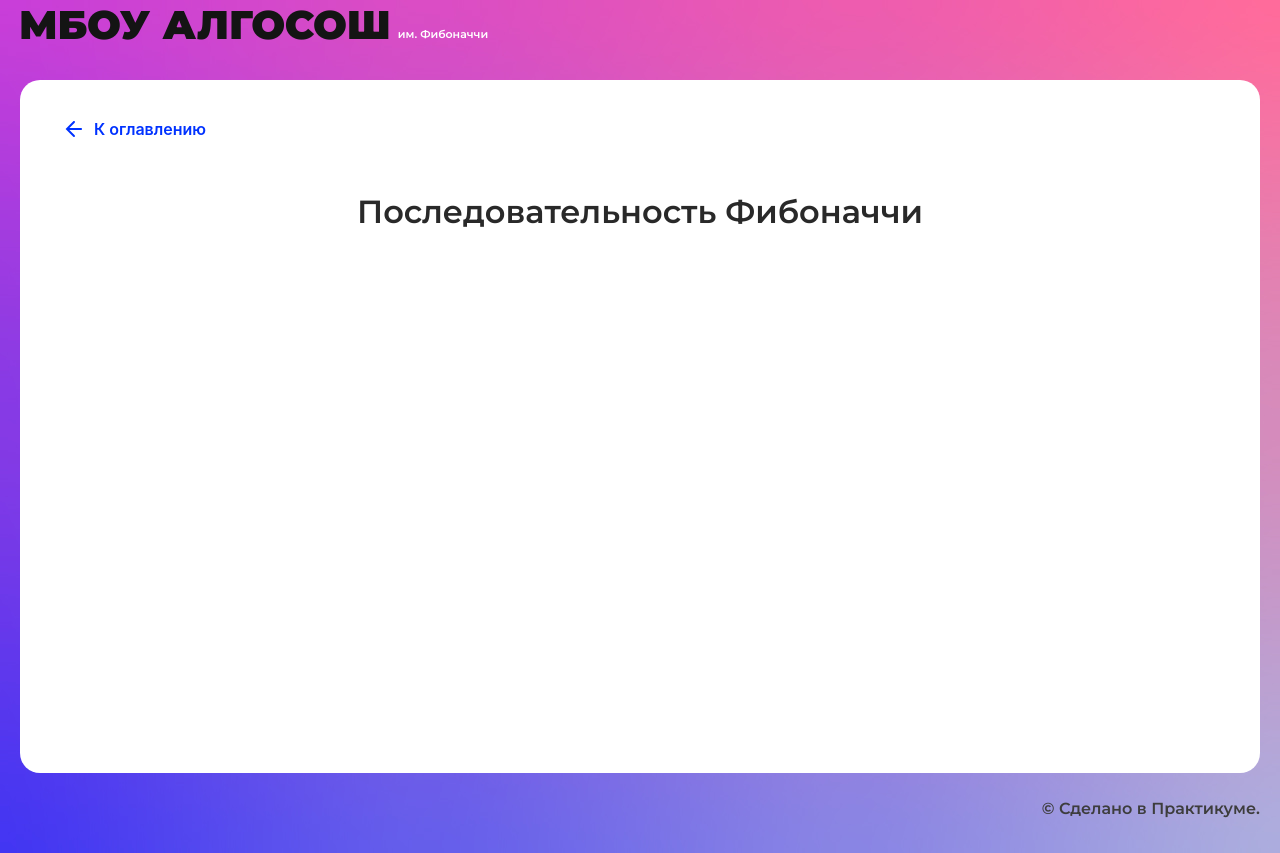
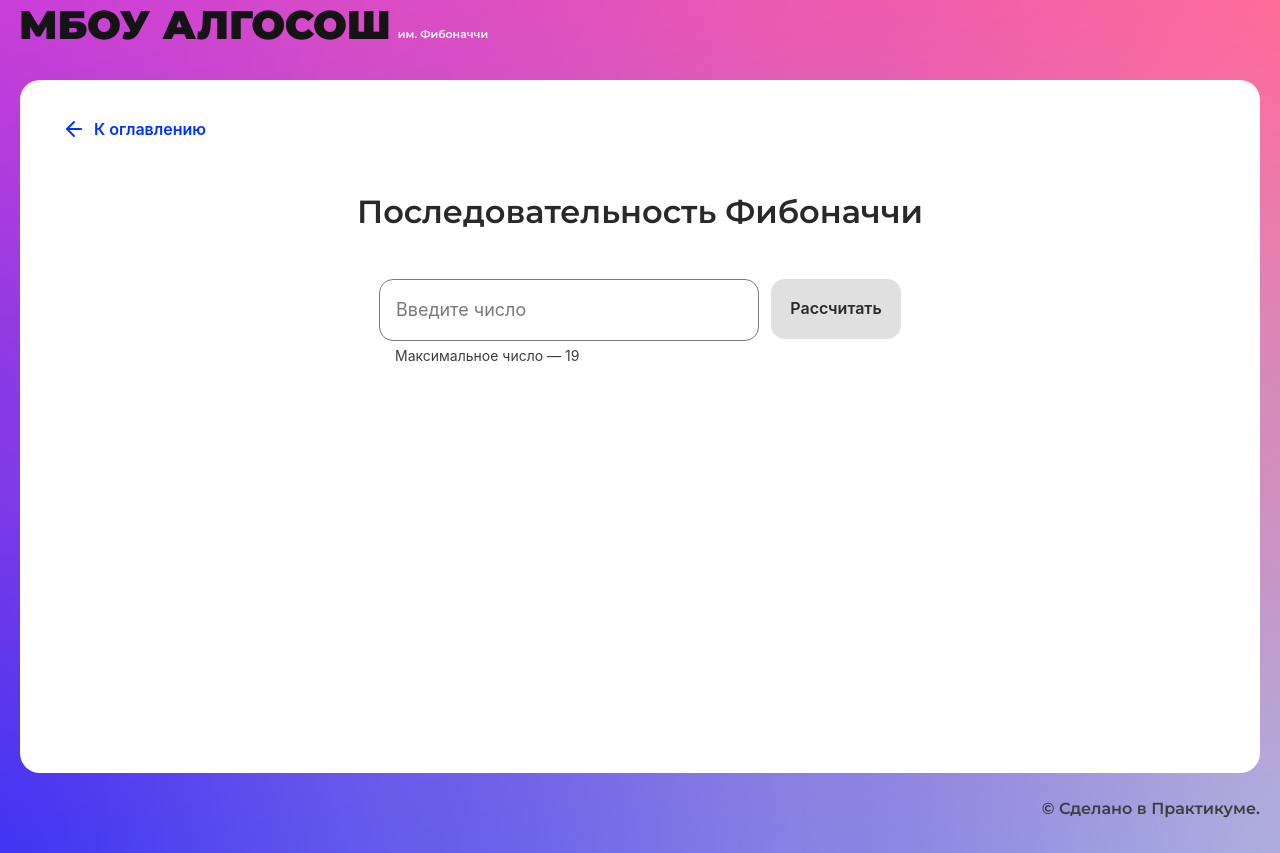
Before and after one commit to puinka/algososh, a React (Create React App) app: page /fibonacci in a window 1280 px wide. Built offline with nearby package versions, Linux system fonts and the light colour scheme.

Commit message:
feat: fibonacci page

```diff
--- a/src/components/fibonacci-page/fibonacci-page.tsx
+++ b/src/components/fibonacci-page/fibonacci-page.tsx
@@ -1,10 +1,72 @@
-import React from "react";
+import React, { useState } from "react";
 import { SolutionLayout } from "../ui/solution-layout/solution-layout";
+import { Input } from "../ui/input/input";
+import { Button } from "../ui/button/button";
+import style from "./fibonacci.module.css";
+import { Circle } from "../ui/circle/circle";
+import { delay } from "../../common/utils";
+import { SHORT_DELAY_IN_MS } from "../../constants/delays";
 
 export const FibonacciPage: React.FC = () => {
+  const max = 19;
+
+  const [numberInput, setNumberInput] = useState<number>(0);
+  const [isLoader, setIsLoader] = useState<boolean>(false);
+  const [fibonacciArr, setFibonacciArr] = useState<number[]>([]);
+
+  const handleInputChange = (evt: React.FormEvent<HTMLInputElement>): void => {
+    setNumberInput(Number(evt.currentTarget.value));
+  };
+
+  const handleCalculateClick = async (
+    evt: React.FormEvent<HTMLFormElement>
+  ): Promise<void> => {
+    evt.preventDefault();
+    setIsLoader(true);
+
+    const arr = [];
+
+    for (let i = 0; i <= numberInput; i++) {
+      arr.push(fibonacci(i));
+      setFibonacciArr([...arr]);
+      await delay(SHORT_DELAY_IN_MS);
+    }
+
+    setIsLoader(false);
+  };
+
+  const fibonacci = (num: number): number => {
+    if (num === 0) return 1;
+    if (num === 1) return 1;
+    return fibonacci(num - 1) + fibonacci(num - 2);
+  };
+
   return (
     <SolutionLayout title="Последовательность Фибоначчи">
-
+      <form className={style.inputsContainer} onSubmit={handleCalculateClick}>
+        <Input
+          type="number"
+          max={max}
+          isLimitText
+          onChange={handleInputChange}
+          placeholder={"Введите число"}
+        />
+        <Button
+          text="Рассчитать"
+          type="submit"
+          disabled={!numberInput || numberInput > max}
+          isLoader={isLoader}
+        />
+      </form>
+      <ul className={style.circlesContainer}>
+        {fibonacciArr &&
+          fibonacciArr.map((number, index) => (
+            <li key={index}>
+              <Circle letter={`${number}`} />
+              <p className={style.index}>{index}</p>
+            </li>
+          ))}
+      </ul>
     </SolutionLayout>
   );
 };
--- /dev/null
+++ b/src/components/fibonacci-page/fibonacci.module.css
@@ -0,0 +1,26 @@
+.inputsContainer {
+  display: flex;
+  gap: 12px;
+  max-width: 522px;
+  margin-left: auto;
+  margin-right: auto;
+}
+
+.circlesContainer {
+  display: flex;
+  flex-wrap: wrap;
+  max-width: 944px;
+  justify-content: center;
+  gap: 16px;
+  margin: 48px auto 0;
+  list-style: none;
+}
+
+.index {
+  font-family: "Roboto", "Arial", sans-serif;
+  font-style: normal;
+  font-weight: 400;
+  font-size: 18px;
+  line-height: 22px;
+  margin: 8px 0 0 0;
+}
```
